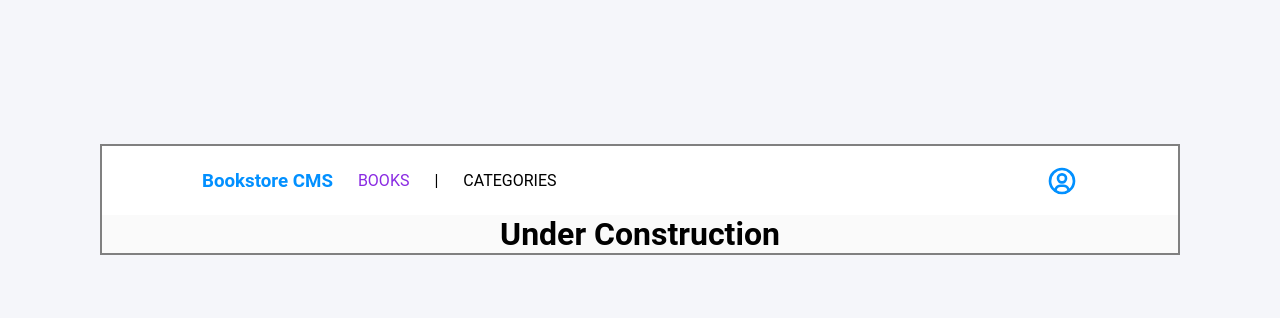
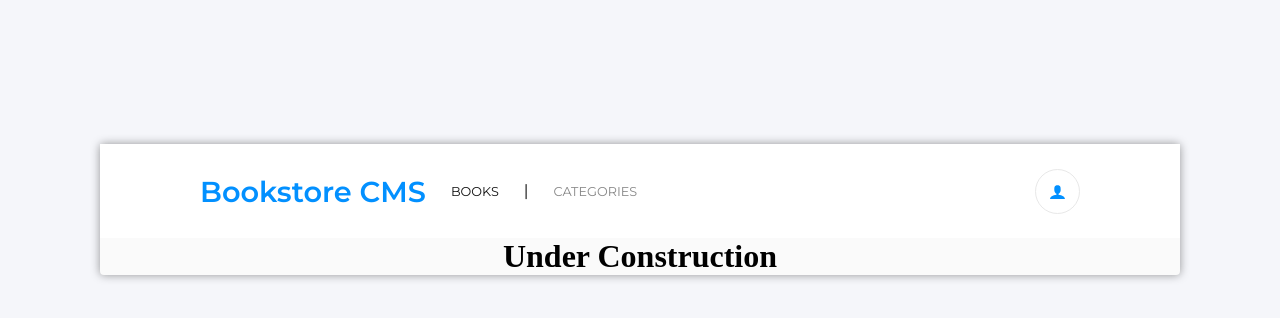
Before and after one commit to Bestbynature/react-bookstore, a React (Create React App) app: page /categories in a window 1280 px wide. Shown: the top 318 px of the page. Built offline with nearby package versions, Linux system fonts and the light colour scheme.

Commit message:
:shipit: Update the styles to imitate the zeplin design

```diff
--- a/src/components/form.js
+++ b/src/components/form.js
@@ -22,7 +22,6 @@ const Form = () => {
 
   return (
     <div className="form">
-      <hr />
       <h3>
         ADD NEW BOOK
       </h3>
--- a/src/components/header.js
+++ b/src/components/header.js
@@ -1,6 +1,6 @@
 import { useState } from 'react';
 import { Link } from 'react-router-dom';
-import { BiUserCircle } from 'react-icons/bi';
+import { ImUser } from 'react-icons/im';
 
 const Header = () => {
   const [active, setActive] = useState(1);
@@ -12,7 +12,9 @@ const Header = () => {
   return (
     <div className="header">
       <div className="header-left">
-        <h3>Bookstore CMS</h3>
+        <h3>
+          <Link to="/">Bookstore CMS</Link>
+        </h3>
         <nav>
           <ul>
             <li>
@@ -24,7 +26,9 @@ const Header = () => {
             </li>
           </ul>
         </nav>
-        <BiUserCircle />
+        <div className="icon">
+          <ImUser />
+        </div>
       </div>
     </div>
   );
--- a/src/components/styles.css
+++ b/src/components/styles.css
@@ -1,3 +1,5 @@
+@import url('https://fonts.googleapis.com/css2?family=Montserrat:wght@100;200;300;400;500;600&family=Roboto+Slab:wght@100;200;300;400;500;600;700&display=swap');
+
 * {
   padding: 0;
   margin: 0;
@@ -5,15 +7,17 @@
 }
 
 body {
-  font-family: 'Roboto', sans-serif;
   background-color: #f5f6fa;
   padding: 9rem 6.25rem;
 }
 
 .header {
-  padding: 15px 6.25rem;
+  padding: 0.5rem 6.25rem;
   background-color: #fff;
   width: 100%;
+  font-family: 'Montserrat', sans-serif;
+  height: 5.9rem;
+  display: flex;
 }
 
 .header-left {
@@ -21,16 +25,39 @@ body {
   grid-template-columns: auto 1fr auto;
   align-items: center;
   justify-content: center;
+  width: 100%;
 }
 
-.header h3 {
+nav ul li a {
+  text-decoration: none;
+  color: #121212;
+  padding: 10px;
+  font-size: 0.8rem;
+  opacity: 0.5;
+}
+
+.header-left h3 a {
   margin-right: 15px;
   color: #0290ff;
+  text-decoration: none;
+  font-size: 1.8rem;
 }
 
-.header-left svg {
+.icon {
+  width: 2.813rem;
+  height: 2.813rem;
+  border: 1px solid #e8e8e8;
+  border-radius: 50%;
+  justify-self: flex-end;
+  display: flex;
+  justify-content: center;
+  align-items: center;
+}
+
+.icon svg {
   color: #0290ff;
-  font-size: 2rem;
+  width: 1.063rem;
+  height: 1.063rem;
 }
 
 .header-left nav {
@@ -50,19 +77,15 @@ nav ul li {
   margin-right: 15px;
 }
 
-nav ul li a {
-  text-decoration: none;
-  color: #000;
-  padding: 10px;
-}
-
 .active-link {
-  color: blueviolet;
+  opacity: 1;
+  color: #121212;
 }
 
 .App {
   background-color: #fafafa;
-  border: 2px solid gray;
+  box-shadow: 0 0 10px rgba(0, 0, 0, 0.4);
+  border-radius: 4px;
   height: auto;
   display: flex;
   flex-direction: column;
@@ -77,18 +100,28 @@ nav ul li a {
   padding: 0 6.25rem;
 }
 
+.booklist {
+  font-family: 'Roboto Slab', serif;
+}
+
+.booklist hr {
+  border: 1px solid #e8e8e8;
+  margin-top: 2.5rem;
+}
+
 .booklist ul li {
   list-style-type: none;
-  padding: 15px;
-  margin: 5px auto;
-  border: 2px solid gray;
+  padding: 1rem 0.5rem;
+  margin: 10px auto;
+  border: 1px solid #e8e8e8;
   background-color: #fff;
   display: grid;
+  grid-template-columns: 40% 25% 30%;
+  grid-gap: 20px;
+}
 
-  /* grid-template-columns: repeat(auto-fit minmax(200px, 1fr)); */
-  grid-template-columns: 1fr 1fr 1fr;
-
-  /* width: 100%; */
+.booklist ul li:hover {
+  background-color: #e8e8e8;
 }
 
 .part1 {
@@ -99,30 +132,54 @@ nav ul li a {
 .part2 {
   display: flex;
   align-items: center;
-  justify-content: space-between;
+  font-family: 'Montserrat', sans-serif;
+  font-weight: 400;
+  color: #121212;
 }
 
 .part3 {
   display: flex;
   flex-direction: column;
-  padding-left: 1rem;
   justify-content: space-around;
+  align-items: flex-start;
+  font-weight: 300;
 }
 
 .part1 p {
   font-size: 0.6rem;
 }
 
+.part2b {
+  margin-left: 0.5rem;
+}
+
 .part2b p {
-  font-size: 0.4rem;
+  font-size: 0.8rem;
+  opacity: 0.5;
+}
+
+.part2b h4 {
+  font-size: 2rem;
+  font-weight: normal;
 }
 
 .part3 p {
-  font-size: 0.4rem;
+  color: #121212;
+}
+
+.part3 p:nth-of-type(1) {
+  font-size: 0.8rem;
+  opacity: 0.5;
+}
+
+.part3 p:nth-of-type(2) {
+  font-size: 1rem;
 }
 
 .part1 p:nth-of-type(2) {
   color: #4cb0ff;
+  font-size: 0.8rem;
+  font-weight: 300;
 }
 
 .part2 img {
@@ -130,23 +187,20 @@ nav ul li a {
 }
 
 .part2 hr {
-  height: 70%;
+  height: 100%;
+  align-self: flex-end;
   border: 1px solid rgb(222, 216, 216);
+  margin-left: 2.5rem;
 }
 
 .part3 button {
-  background-color: #4cb0ff;
-  padding: 5px;
+  background-color: #0290ff;
+  padding: 5px 5px;
   border: none;
-  border-radius: 5px;
+  border-radius: 3px;
   cursor: pointer;
   color: #fff;
-  font-size: 0.4rem;
-  width: 60%;
-}
-
-.part3 p:nth-of-type(2) {
-  font-weight: bold;
+  font-size: 0.8rem;
 }
 
 .btns {
@@ -157,11 +211,12 @@ nav ul li a {
 
 .btns button {
   margin-right: 10px;
-  background-color: #fff;
+  background-color: transparent;
   color: cornflowerblue;
   border: none;
   cursor: pointer;
-  font-size: 0.5rem;
+  font-size: 0.8rem;
+  font-weight: 300;
 }
 
 .btns span {
@@ -172,27 +227,26 @@ nav ul li a {
 .form {
   display: flex;
   flex-direction: column;
-}
-
-.form hr {
-  margin: 2rem auto;
+  font-family: 'Montserrat', sans-serif;
+  margin-top: 2.5rem;
 }
 
 .form h3 {
-  margin-bottom: 1rem;
+  margin-bottom: 1.2rem;
   color: #888;
+  font-weight: bold;
 }
 
 .form form {
   display: grid;
-  grid-template-columns: repeat(auto-fit, minmax(200px, 1fr));
+  grid-template-columns: 60% 25% 15%;
   grid-gap: 20px;
 }
 
 .form input {
-  border: 1px solid gray;
-  border-radius: 10px;
-  line-height: 1.5rem;
+  border: 1px solid #e8e8e8;
+  border-radius: 4px;
+  height: 2.8rem;
   transition: all 0.5s ease-in-out;
   padding: 2px 8px;
 }
@@ -203,17 +257,21 @@ nav ul li a {
 }
 
 .form input:hover {
-  box-shadow: 0 0 3px 3px #424548;
+  box-shadow: 0 0 5px 0 rgba(0, 0, 0, 0.5);
+}
+
+.form input::placeholder {
+  font-size: 1rem;
 }
 
 .form button {
-  background-color: #4cb0ff;
+  background-color: #0290ff;
   padding: 10px;
   border: none;
-  border-radius: 5px;
+  border-radius: 3px;
   cursor: pointer;
   color: #fff;
-  font-size: 0.6rem;
+  font-size: 0.8rem;
   transition: all 0.5s ease-in-out;
 }
 
```
